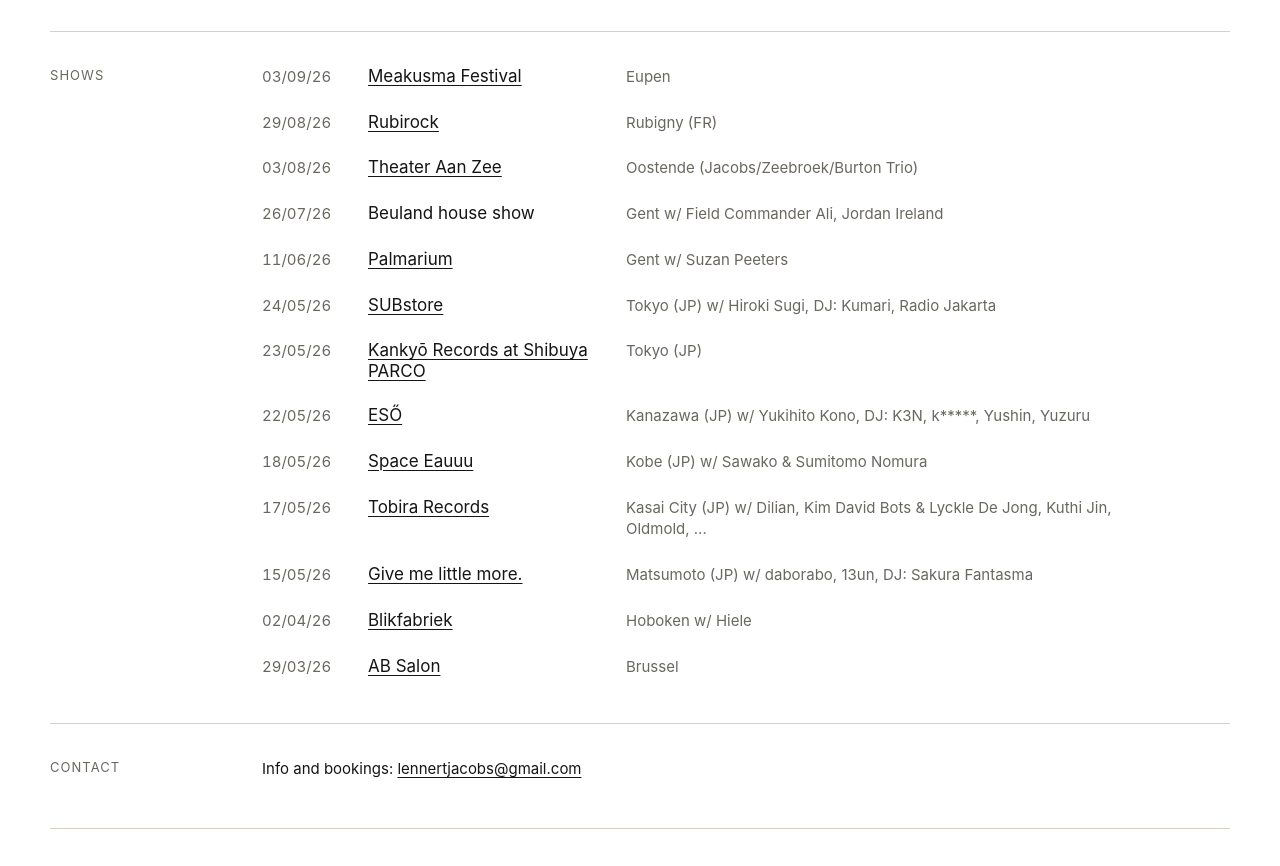
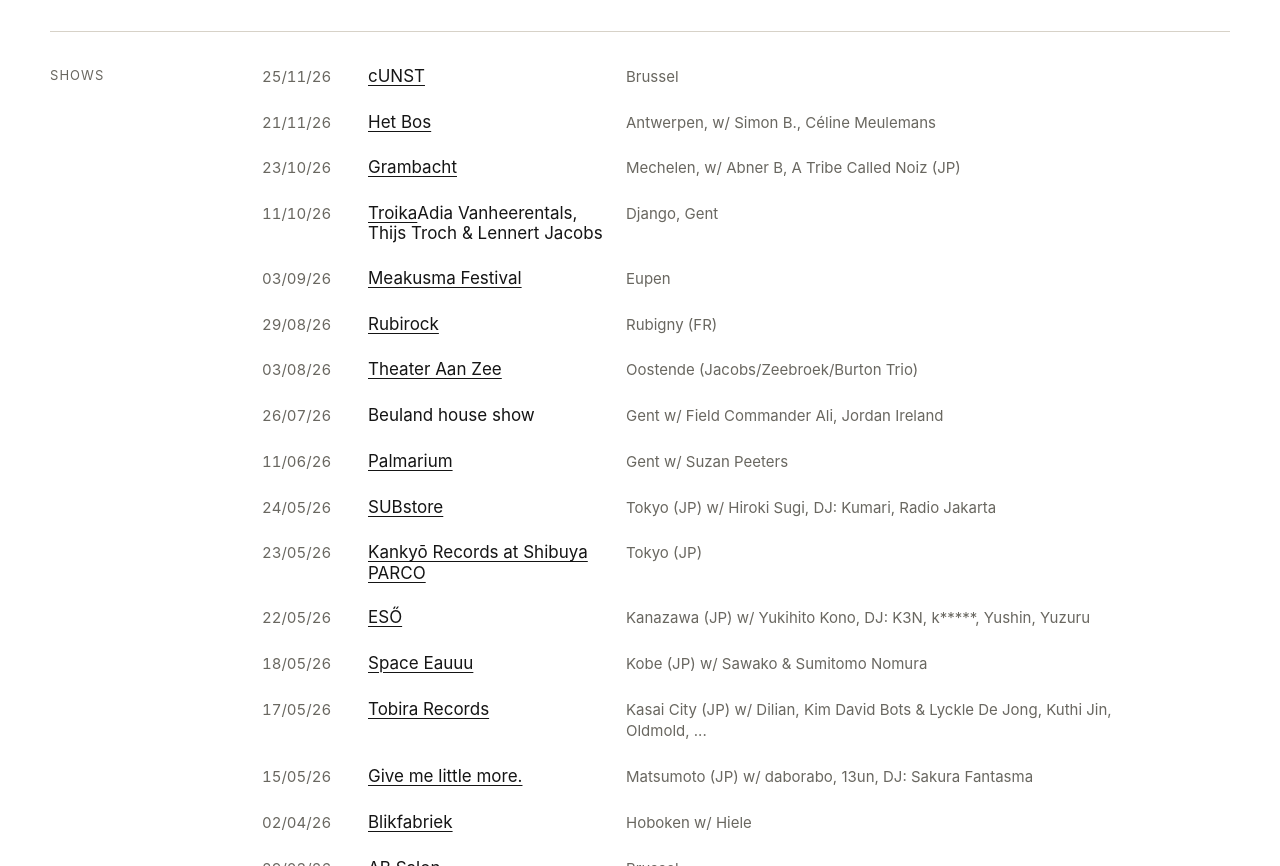
Before and after one commit to lennertjacobs/lennertjacobs.github.io, a plain HTML site: page index.html in a window 1280 px wide. Shown: the part 1620-2486 px from the top of the page. Before the commit the page ends 2449 px from the top, so only its background shows below. Drawn offline with Linux system fonts and the light colour scheme.

Commit message:
Add upcoming shows with dates and venues

```diff
--- a/index.html
+++ b/index.html
@@ -266,6 +266,26 @@
         <h2>Shows</h2>
         <ul class="shows">
           <li>
+            <span class="date">25/11/26</span>
+            <span class="venue"><a href="https://www.dauwensbeernaert.com/exhibitions/kruimeldief" target="_blank" rel="noreferrer">cUNST</a></span>
+            <span class="place">Brussel</span>
+          </li>
+          <li>
+            <span class="date">21/11/26</span>
+            <span class="venue"><a href="https://www.hetbos.be/programma/evenement/2026-11-25-simon-b-l-jacobs" target="_blank" rel="noreferrer">Het Bos</a></span>
+            <span class="place">Antwerpen, w/ Simon B., Céline Meulemans</span>
+          </li>
+          <li>
+            <span class="date">23/10/26</span>
+            <span class="venue"><a href="https://www.instagram.com/p/Dd08VZ_iCkF/?__d=1*" target="_blank" rel="noreferrer">Grambacht</a></span>
+            <span class="place">Mechelen, w/ Abner B, A Tribe Called Noiz (JP)</span>
+          </li>
+          <li>
+            <span class="date">11/10/26</span>
+            <span class="venue"><a href="https://www.haconcerts.be/nl/concertagenda/concerten/lennert-jacobs-adia-vanheerentals-thijs-troch-11-10-26" target="_blank" rel="noreferrer">Troika</a>Adia Vanheerentals, Thijs Troch & Lennert Jacobs</span>
+            <span class="place">Django, Gent</span>
+          </li>
+          <li>
             <span class="date">03/09/26</span>
             <span class="venue"><a href="https://www.meakusma-festival.be/" target="_blank" rel="noreferrer">Meakusma Festival</a></span>
             <span class="place">Eupen</span>
```
